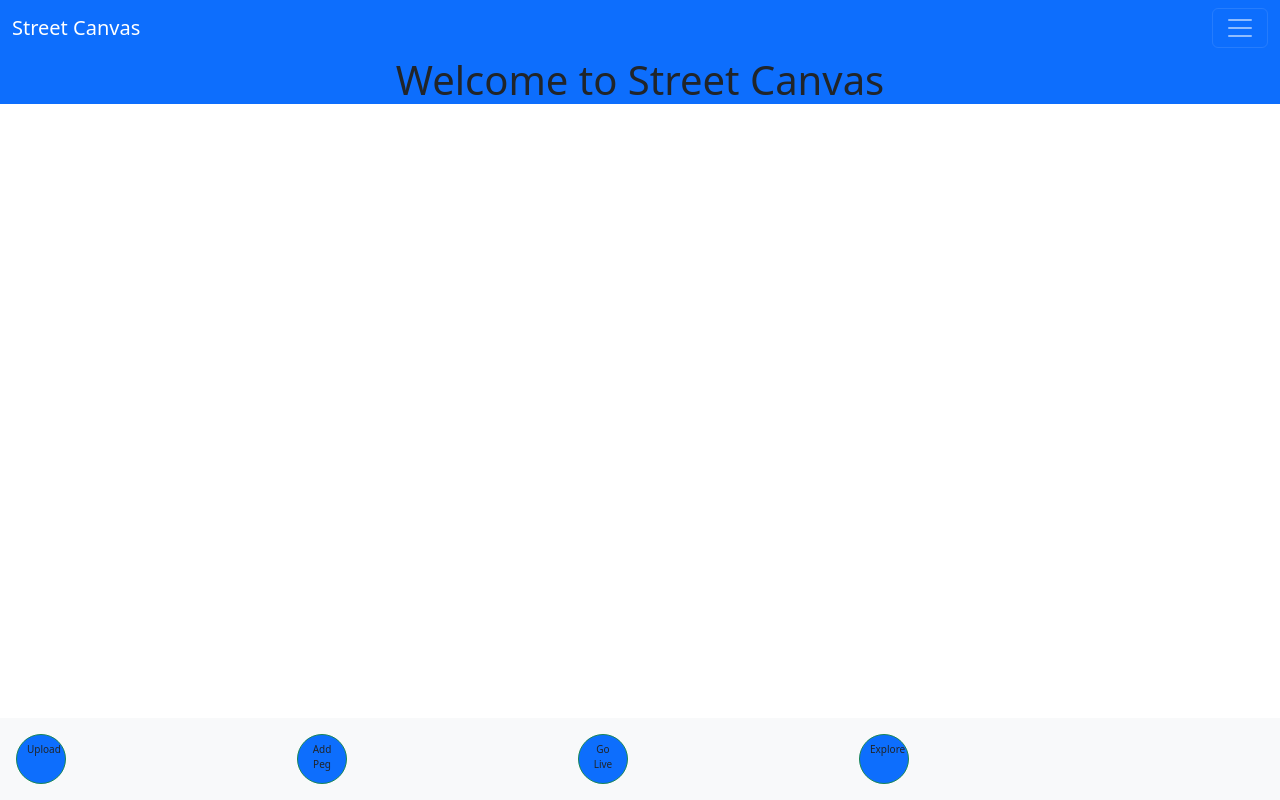
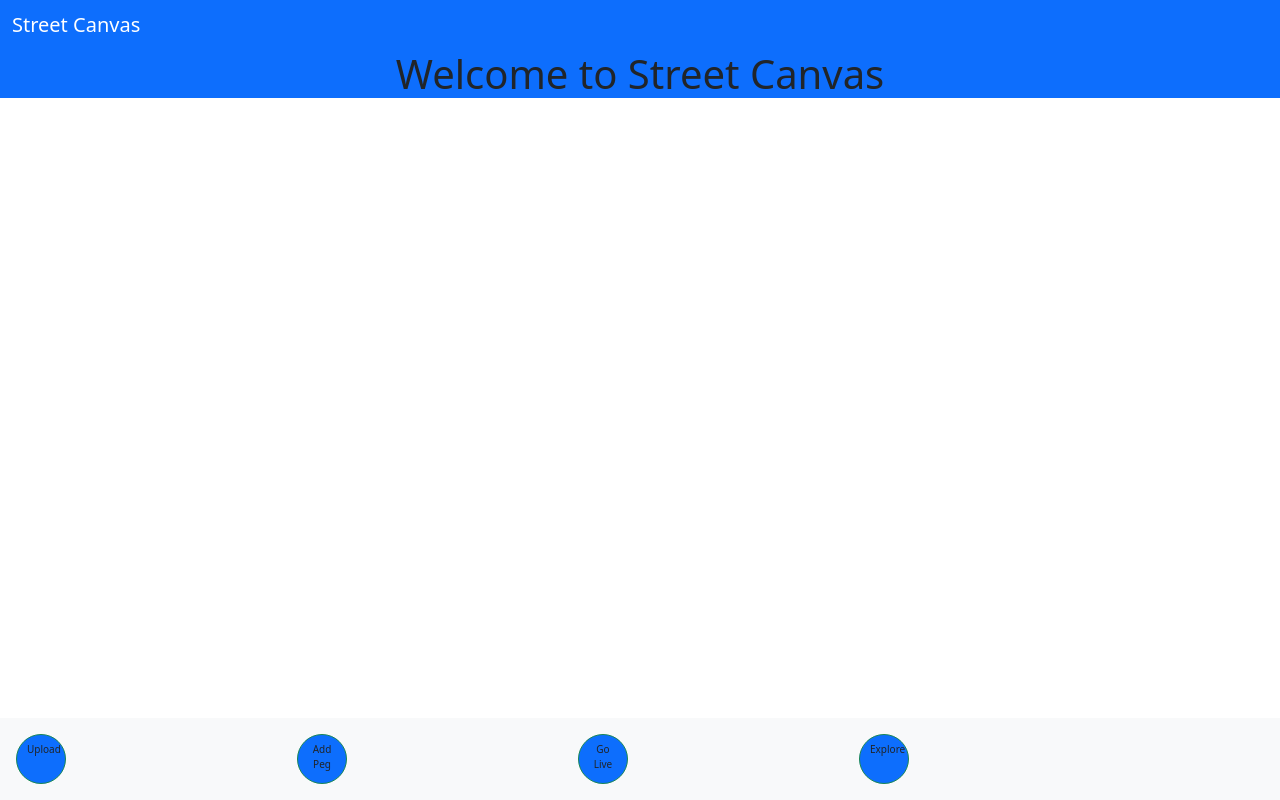
Before and after one commit to AliBakerCodes/StreetCanvas, a React (Create React App) app in the folder client/: page / in a window 1280 px wide. Built offline with nearby package versions, Linux system fonts and the light colour scheme.

Commit message:
updated changes

```diff
--- a/client/src/components/Header.js
+++ b/client/src/components/Header.js
@@ -1,13 +1,14 @@
 import React from "react";
-// import Button from 'react-bootstrap/Button';
+import Button from 'react-bootstrap/Button';
+import Navbar from 'react-bootstrap/Navbar';
 
 function Header(){
     return(
-<nav className="navbar navbar-dark bg-primary w-100">
+<Navbar className="navbar navbar-dark bg-primary w-100">
 <div className="container-fluid">
     <span className="navbar-brand mb-0 h1"> Street Canvas</span>
 
-    <button
+    <Button
         className="navbar-toggler"
         type="button"
         data-bs-toggle="collapse"
@@ -16,10 +17,10 @@ function Header(){
         aria-expanded="false"
         aria-label="Toggle navigation">
         <span className="navbar-toggler-icon"></span>
-    </button>
+    </Button>
 
 </div>
-</nav>
+</Navbar>
     )
 }
 
```
